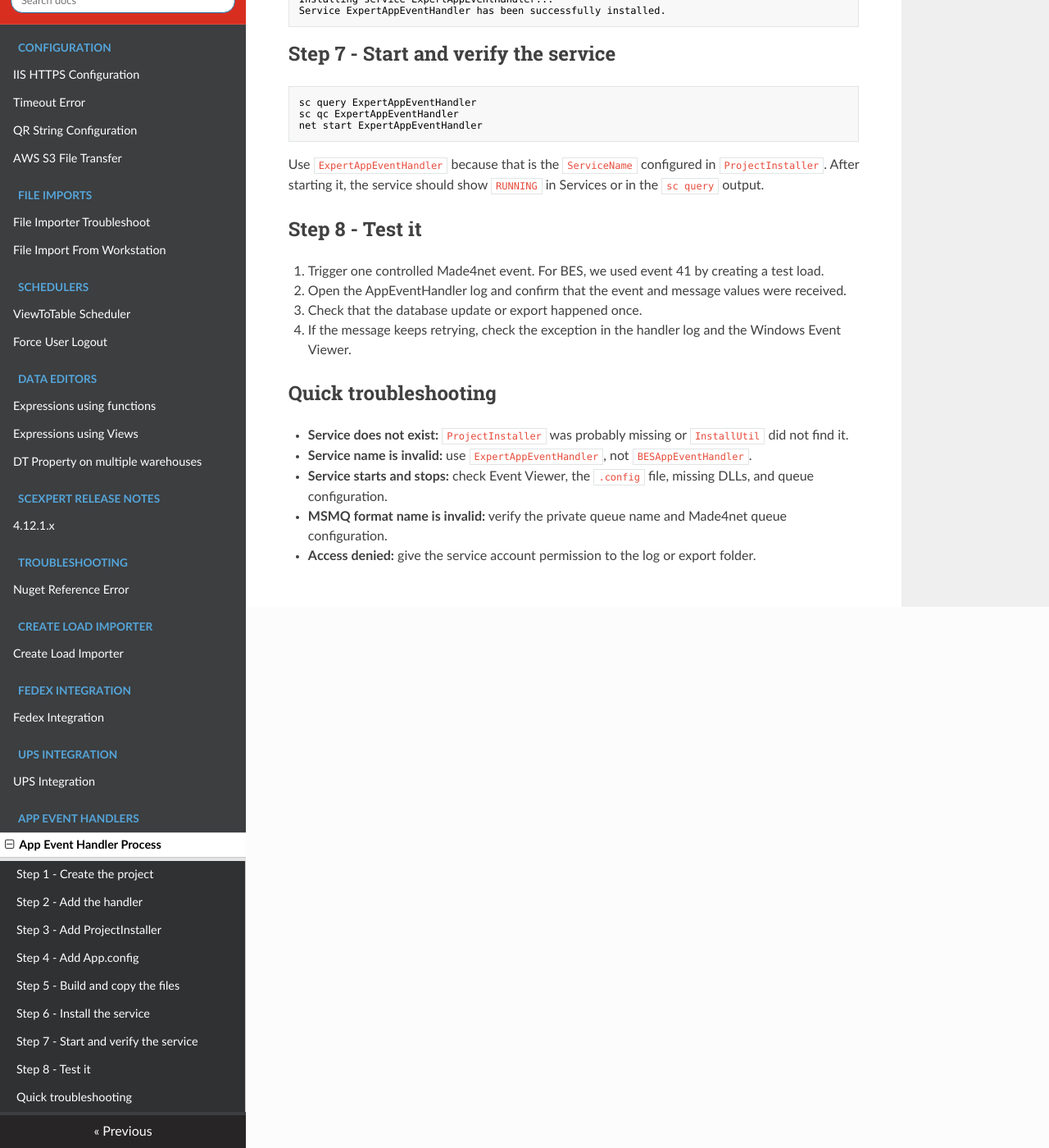
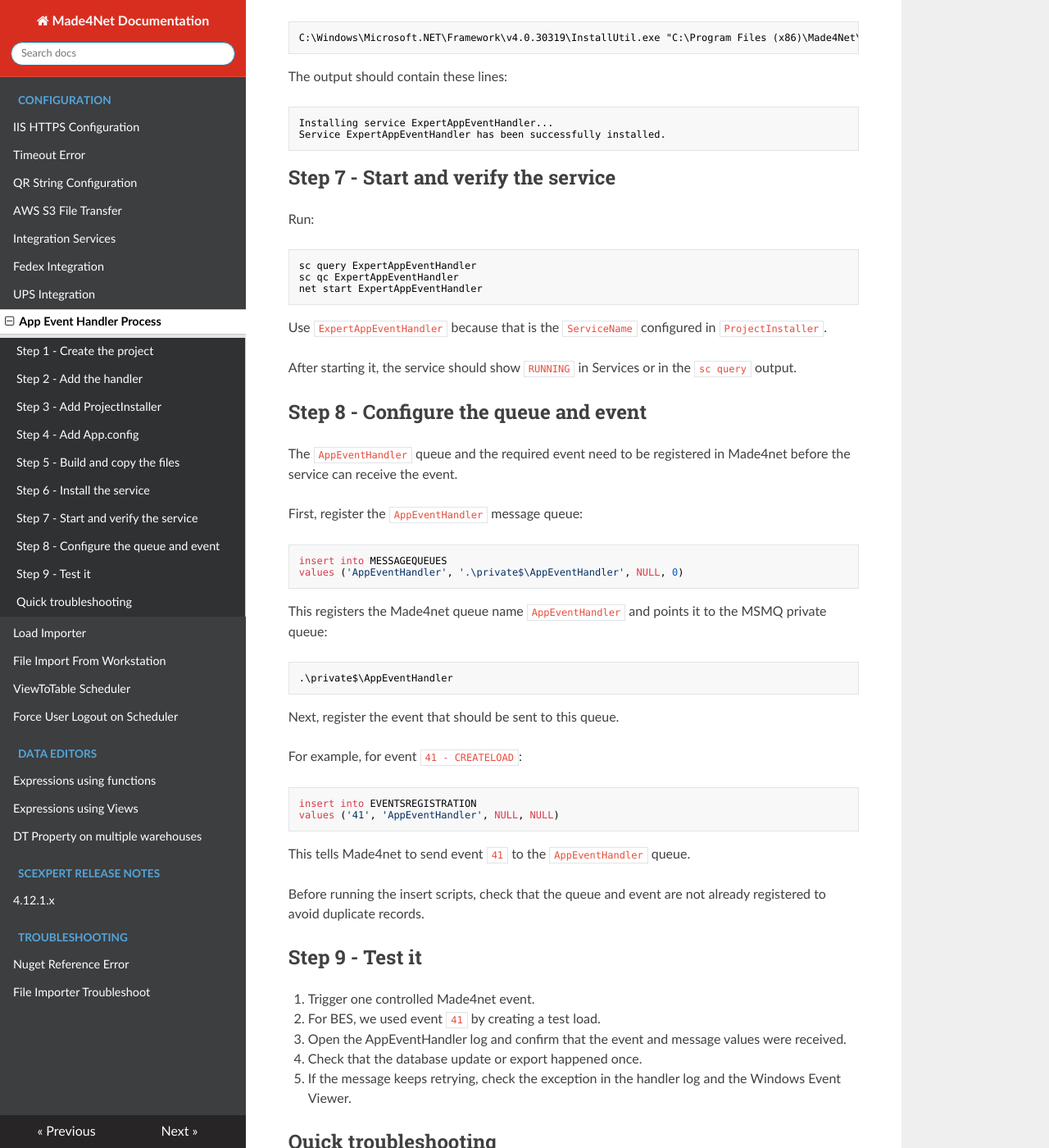
Before and after one commit to made4nethelp/Made4NetDocumentation, an MkDocs documentation site: the page built from docs/AppEventHanlders/AppeventHandlerDocumentation.md, in a window 1280 px wide and 1400 px high, scrolled down 2512 px. Shown: the whole window at 82% size. Built offline with MkDocs 1.6.1, drawn with Linux system fonts in a browser that asks for light colours; nearby versions of some CDN libraries; some of the changed text lies outside the part shown.

Commit message:
integration services

````diff
--- a/docs/AppEventHanlders/AppeventHandlerDocumentation.md
+++ b/docs/AppEventHanlders/AppeventHandlerDocumentation.md
@@ -2,7 +2,7 @@
 
 *Simple step-by-step guide*
 
-This is the basic process we followed for the BES AppEventHandler. The service listens to the AppEventHandler MSMQ queue, receives Made4net events, and runs our custom code based on the event number.
+This is the basic process we followed for the BES AppEventHandler. The service listens to the `AppEventHandler` MSMQ queue, receives Made4net events, and runs our custom code based on the event number.
 
 ## Step 1 - Create the project
 
@@ -21,15 +21,23 @@
     {
         LoggingEnabled = Convert.ToInt32(
             ConfigurationManager.AppSettings["UseLogs"]);
+
         LogDirectory = ConfigurationManager.AppSettings["LogPath"];
     }
 
-    protected override void ProcessQueue(Message qMsg, QMsgSender qSender,
+    protected override void ProcessQueue(
+        Message qMsg,
+        QMsgSender qSender,
         PeekCompletedEventArgs e)
     {
         int eventId;
-        if (!Int32.TryParse(Convert.ToString(qSender.Values["EVENT"]), out eventId))
+
+        if (!Int32.TryParse(
+            Convert.ToString(qSender.Values["EVENT"]),
+            out eventId))
+        {
             return;
+        }
 
         switch (eventId)
         {
@@ -62,13 +70,16 @@
 
 ```csharp
 serviceProcessInstaller1.Account = ServiceAccount.LocalSystem;
+
 serviceInstaller1.ServiceName = "ExpertAppEventHandler";
 serviceInstaller1.DisplayName = "Expert App Event Handler";
 serviceInstaller1.Description = "Processes Made4net application events.";
 serviceInstaller1.StartType = ServiceStartMode.Automatic;
 
-Installers.AddRange(new Installer[] {
-    serviceProcessInstaller1, serviceInstaller1
+Installers.AddRange(new Installer[]
+{
+    serviceProcessInstaller1,
+    serviceInstaller1
 });
 ```
 
@@ -85,6 +96,7 @@
     <add key="UseLogs" value="1" />
     <add key="LogPath" value="C:\Program Files (x86)\Made4Net\SCExpert\Logs\AppEventHandler" />
   </appSettings>
+
   <startup useLegacyV2RuntimeActivationPolicy="true">
     <supportedRuntime version="v4.0" sku=".NETFramework,Version=v4.8" />
   </startup>
@@ -94,12 +106,12 @@
 ## Step 5 - Build and copy the files
 
 1. Build the project in Release mode.
-2. Copy `AppEventHandler.exe`, `AppEventHandler.exe.config`, and any required custom DLLs to the server.
+2. Copy `BESAppEventHandler.exe`, `BESAppEventHandler.exe.config`, and any required custom DLLs to the server.
 3. On the server, place them in the following folder:
 
-   ```text
-   C:\Program Files (x86)\Made4Net\SCExpert\Services
-   ```
+```text
+C:\Program Files (x86)\Made4Net\SCExpert\Services
+```
 
 4. Make sure the service account has permission to write to the configured log folder.
 
@@ -120,25 +132,61 @@
 
 ## Step 7 - Start and verify the service
 
+Run:
+
 ```bat
 sc query ExpertAppEventHandler
 sc qc ExpertAppEventHandler
 net start ExpertAppEventHandler
 ```
 
-Use `ExpertAppEventHandler` because that is the `ServiceName` configured in `ProjectInstaller`. After starting it, the service should show `RUNNING` in Services or in the `sc query` output.
+Use `ExpertAppEventHandler` because that is the `ServiceName` configured in `ProjectInstaller`.
 
-## Step 8 - Test it
+After starting it, the service should show `RUNNING` in Services or in the `sc query` output.
 
-1. Trigger one controlled Made4net event. For BES, we used event 41 by creating a test load.
-2. Open the AppEventHandler log and confirm that the event and message values were received.
-3. Check that the database update or export happened once.
-4. If the message keeps retrying, check the exception in the handler log and the Windows Event Viewer.
+## Step 8 - Configure the queue and event
+
+The `AppEventHandler` queue and the required event need to be registered in Made4net before the service can receive the event.
+
+First, register the `AppEventHandler` message queue:
+
+```sql
+insert into MESSAGEQUEUES
+values ('AppEventHandler', '.\private$\AppEventHandler', NULL, 0)
+```
+
+This registers the Made4net queue name `AppEventHandler` and points it to the MSMQ private queue:
+
+```text
+.\private$\AppEventHandler
+```
+
+Next, register the event that should be sent to this queue.
+
+For example, for event `41 - CREATELOAD`:
+
+```sql
+insert into EVENTSREGISTRATION
+values ('41', 'AppEventHandler', NULL, NULL)
+```
+
+This tells Made4net to send event `41` to the `AppEventHandler` queue.
+
+Before running the insert scripts, check that the queue and event are not already registered to avoid duplicate records.
+
+## Step 9 - Test it
+
+1. Trigger one controlled Made4net event.
+2. For BES, we used event `41` by creating a test load.
+3. Open the AppEventHandler log and confirm that the event and message values were received.
+4. Check that the database update or export happened once.
+5. If the message keeps retrying, check the exception in the handler log and the Windows Event Viewer.
 
 ## Quick troubleshooting
 
-- **Service does not exist:** `ProjectInstaller` was probably missing or `InstallUtil` did not find it.
-- **Service name is invalid:** use `ExpertAppEventHandler`, not `BESAppEventHandler`.
-- **Service starts and stops:** check Event Viewer, the `.config` file, missing DLLs, and queue configuration.
-- **MSMQ format name is invalid:** verify the private queue name and Made4net queue configuration.
-- **Access denied:** give the service account permission to the log or export folder.
+* **Service does not exist:** `ProjectInstaller` was probably missing or `InstallUtil` did not find it.
+* **Service name is invalid:** use `ExpertAppEventHandler`, not `BESAppEventHandler`.
+* **Service starts and stops:** check Event Viewer, the `.config` file, missing DLLs, and queue configuration.
+* **MSMQ format name is invalid:** verify the private queue name and Made4net queue configuration.
+* **Access denied:** give the service account permission to the log or export folder.
+* **Event is not received:** verify that the event is registered in `EVENTSREGISTRATION` and points to `AppEventHandler`.
--- a/mkdocs.yml
+++ b/mkdocs.yml
@@ -6,12 +6,14 @@
       - Timeout Error: configuration/server-disconnection-max-pool.md
       - QR String Configuration: configuration/QRStringConfig.md
       - AWS S3 File Transfer: configuration/aws-s3-file-transfer.md
-  - File Imports:
-      - File Importer Troubleshoot: FileImporter.md
+      - Integration Services: configuration/integration-services.md
+      - Fedex Integration: FedXIntegration/fedexIntegration_notes_v1.md
+      - UPS Integration: FedXIntegration/UPSIntegration notes_v1.md
+      - App Event Handler Process: AppEventHanlders/AppeventHandlerDocumentation.md
+      - Load Importer: LoadImporter/LoadImporter.md
       - File Import From Workstation: FileImports/FileImportfromWS.md
-  - Schedulers:
       - ViewToTable Scheduler: schedulers/view-to-table-scheduler.md
-      - Force User Logout: schedulers/force-user-logout.md
+      - Force User Logout on Scheduler: schedulers/force-user-logout.md
   - Data Editors:
       - Expressions using functions: DataTables/dtExpressions.md
       - Expressions using Views : DataTables/sku_onpropertychange_po.md
@@ -20,14 +22,7 @@
       - 4.12.1.x : ReleaseNotes/4.12.1.x.md
   - Troubleshooting:
       - Nuget Reference Error: troubleshooting/nuget-reference.md
-  - Create Load Importer:
-      - Create Load Importer: LoadImporter/LoadImporter.md
-  - Fedex Integration:
-      - Fedex Integration: FedXIntegration/fedexIntegration_notes_v1.md
-  - UPS Integration:
-      - UPS Integration: FedXIntegration/UPSIntegration notes_v1.md
-  - App Event Handlers:
-      - App Event Handler Process: AppEventHanlders/AppeventHandlerDocumentation.md
+      - File Importer Troubleshoot: FileImporter.md
 
 theme:
     name: readthedocs
@@ -35,3 +30,5 @@
 
 extra_css:
   - style.css
+markdown_extensions:
+  - tables
````
Also changed, not shown: docs/FedXIntegration/UPSIntegration notes_v1.md (+3 -3 lines), docs/FedXIntegration/fedexIntegration notes_v1.md (renamed from docs/FedXIntegration/fedexIntegration_notes_v1.md, +3 -3 lines), docs/configuration/integration-services.md (added, +366 -0 lines).
